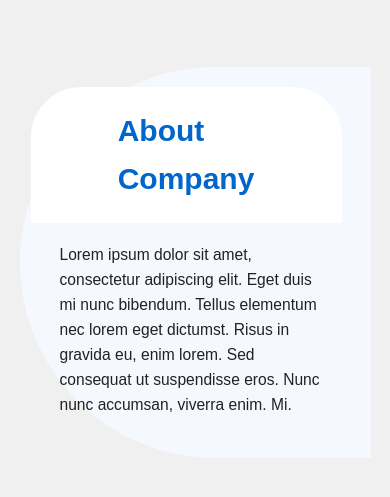
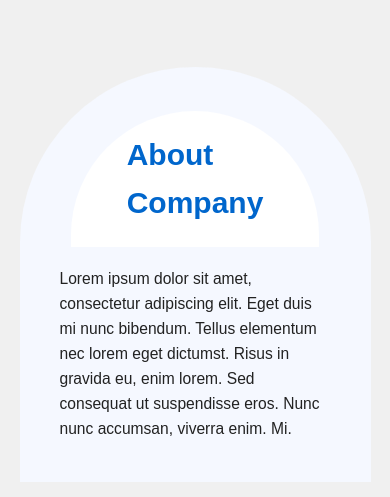
Before and after one commit to rathoddhruvilsinh/Internship, a plain HTML site: page 2 july/index.html in a window 390 px wide. Shown: the part 347-844 px from the top of the page. Drawn offline with nearby package versions, Linux system fonts and the light colour scheme; a web font is replaced by a local one.

Commit message:
about page changes

```diff
--- a/2 july/style.css
+++ b/2 july/style.css
@@ -368,15 +368,21 @@ footer {
     margin-bottom: 30px;
 }
 
+.about-company{
+    border-radius: 40vh 40vh 0 0;
+}
 .about-container {
     flex-direction: column;
 }
 
 .about-title {
-      width: 100%;
+    flex: none;
+    width: 80%;
     height: auto;
+    margin-top: 2rem;
+    border-radius: 40vh 40vh 0 0;
+    margin-left: 0;
     padding: 20px;
-      border-radius: 50px 50px 0 0;
 }
 
 .about-content p {
@@ -414,7 +420,7 @@ footer {
 
 .copyright {
     margin-right: 10%;
-      margin-left: 0;
+    margin-left: 0;
     }
 }
 
```
Lines whose indentation alone changed are shown as unchanged.
